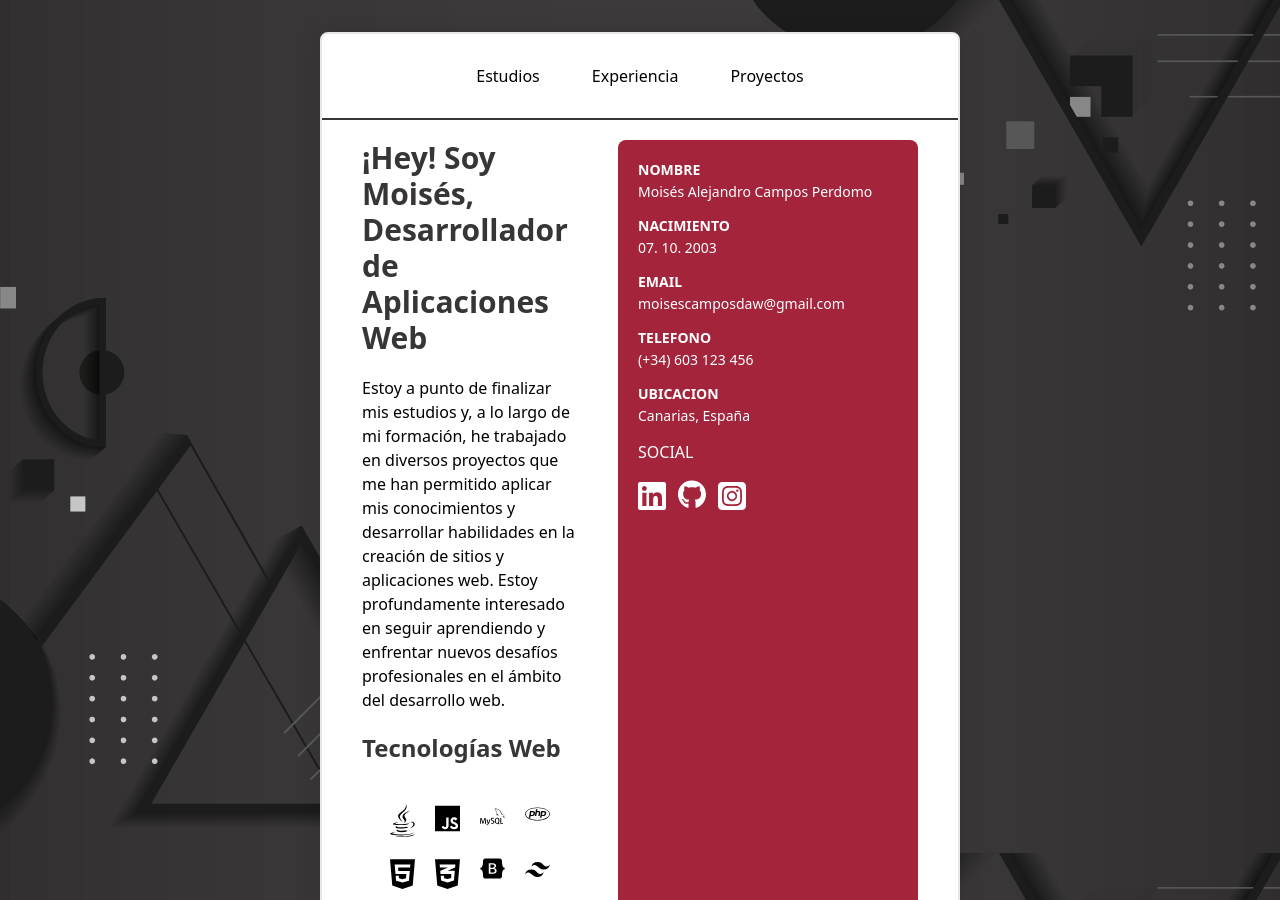
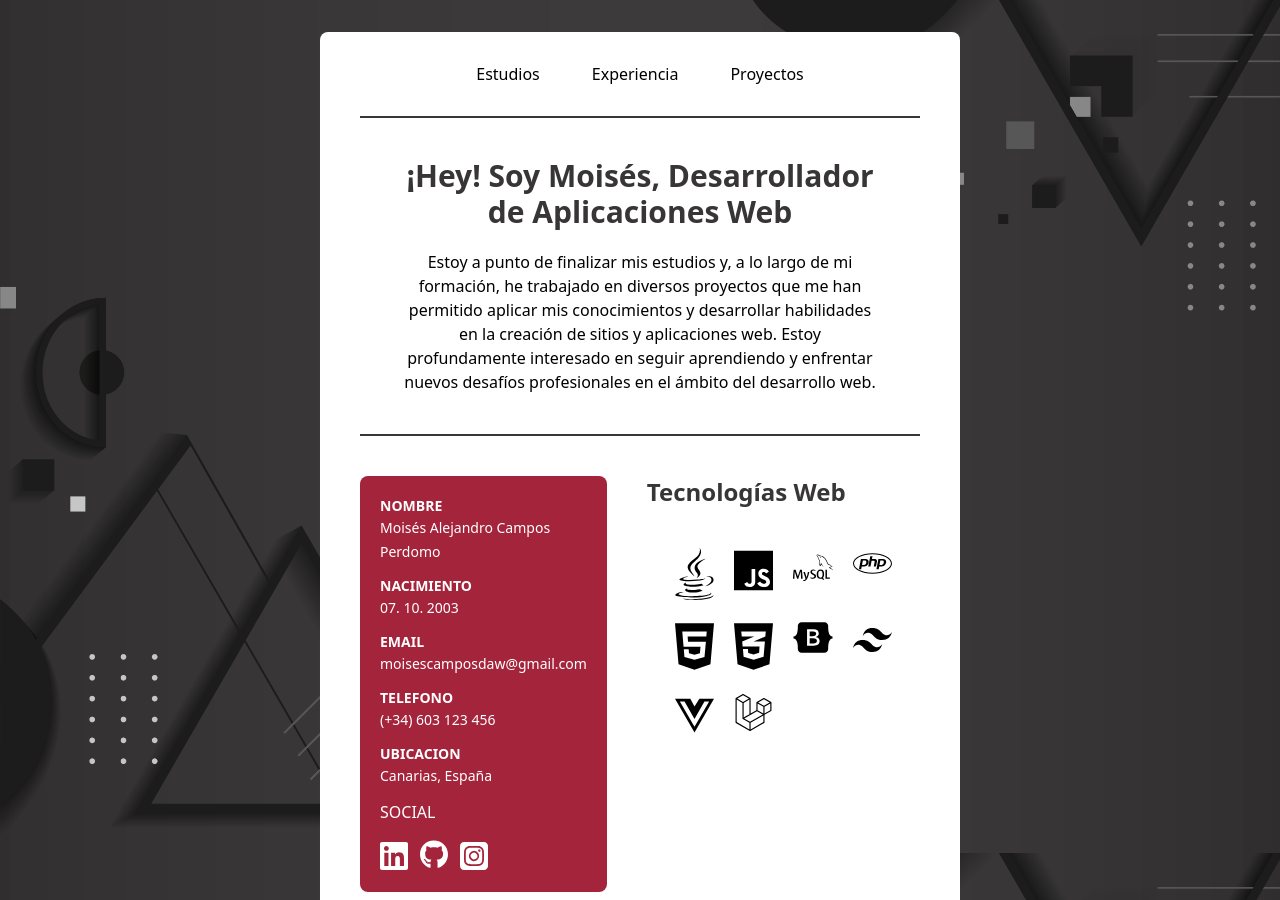
Before and after one commit to MoisesCDAW/Portafolio, a plain HTML site: page index.html in a window 1280 px wide. Shown: the top 900 px of the page. Drawn offline with nearby package versions, Linux system fonts and the light colour scheme.

Commit message:
Reestructuración para la sección de inicio

```diff
--- a/index.html
+++ b/index.html
@@ -7,6 +7,10 @@
     <script src="https://cdn.tailwindcss.com"></script>
 </head>
 <body>
+    <p id="aviso" style="margin: 1%;" style="font-family: Arial, Helvetica, sans-serif;">
+        <strong>Ups ...</strong><br>
+        La página no mostrará nada si el navegador tiene JavaScript desactivado
+    </p>
     <script src="js/script.js" id="enlaceScript"></script>
 </body>
 </html>
--- a/js/script.js
+++ b/js/script.js
@@ -122,10 +122,10 @@ function navegacion(content_general) {
     let contenedor_nav = document.createElement("div");
     let ul = document.createElement("ul");
 
+    contenedor_nav.setAttribute("id", "inicio");
     content_general.append(contenedor_nav);
     contenedor_nav.append(ul);
     contenedor_nav.classList.add("nav");
-    contenedor_nav.setAttribute("id", "inicio");
 
     for (let i = 0; i < 3; i++) {
         let li = document.createElement("li");
@@ -412,9 +412,10 @@ function estilos_navegacion() {
     base.classList.add(
         "flex",
         "justify-center",
-        "rounded-t-lg",
         "border-b-2",
-        "border-[#373536]"
+        "border-[#373536]",
+        "min-[880px]:col-span-2",
+        "mx-10",
     );
 
     ul.classList.add(
@@ -450,7 +451,14 @@ function estilos_sobreMi() {
 
     // Estilos para "base"
     base.classList.add(
-        "pb-5"
+        "p-10",
+        "mb-10",
+        "mx-10",
+        "min-[880px]:col-span-2",
+        "rounded-t-lg",
+        "text-center",
+        "border-b-2",
+        "border-[#373536]",
     );
 
 
@@ -483,10 +491,14 @@ function estilos_datosPersonales() {
     // Estilos para "base"
     base.classList.add(
         "text-white",
+        "mx-10",
+        "min-[880px]:mx-0",
+        "min-[880px]:ms-10",
+        "mb-10",
         "p-5",
         "bg-[#A4243B]",
         "rounded-lg",
-        "row-span-2"
+        "row-span-2",
     );
 
     // Estilos para cada contenedor con clase "dato"
@@ -537,6 +549,14 @@ function estilos_conocimientos() {
     let h2 = base.querySelector("h2");
     let content_img = base.querySelector("div");
     let imagenes = content_img.querySelectorAll("img");
+
+    base.classList.add(
+        "min-[1420px]:w-[400px]",
+        "mx-10",
+        "min-[880px]:mx-0",
+        "min-[880px]:me-10",
+        "mb-10",
+    );
 
     // Estilos para "h2"
     h2.classList.add(
@@ -696,6 +716,9 @@ function estilos_proyectos() {
  * =========== INICIO ===========
  */
 function inicio() {
+    let aviso = document.querySelector("#aviso");
+    aviso.remove();
+
     let body = document.getElementsByTagName("body")[0];
     let content_general = document.createElement("div");
     let content_datos_tecn = document.createElement("div");
@@ -716,25 +739,20 @@ function inicio() {
         "min-[880px]:w-1/2",
         "m-auto",
         "my-8",
-        "border",
-        "border-2",
-        "rounded-lg",
-        "shadow-[0_0px_20px_2px_rgba(0,0,0,0.1)]"
+        "rounded-lg"
     );
 
     content_datos_tecn.classList.add(
         "grid",
         "grid-cols-1",
-        "min-[880px]:grid-cols-[1fr_300px]",
-        "p-10",
-        "pt-5",
+        "min-[880px]:grid-cols-[1fr]",
         "gap-x-10"
     );
 
 
     // Constructores
-    navegacion(content_general);
     content_general.append(content_datos_tecn);
+    navegacion(content_datos_tecn);
     sobreMi(content_datos_tecn);
     datosPersonales(content_datos_tecn);
     conocimientos(content_datos_tecn);
```
Also changed, not shown: img/portada_regis.png.
